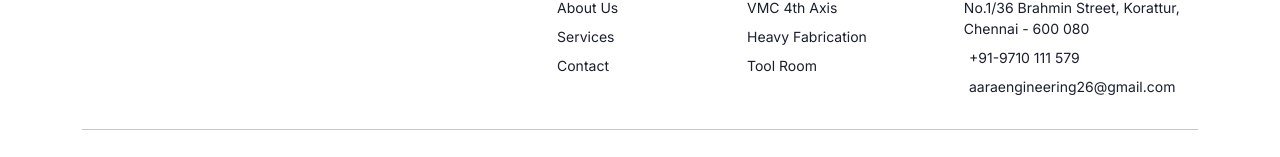
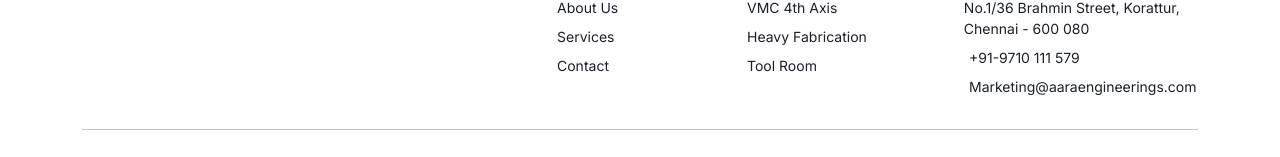
Before and after one commit to Prashanth-1411/Aara, a React (Vite) app: page / in a window 1280 px wide. Shown: the part 1841-1998 px from the top of the page. Built offline with nearby package versions, Linux system fonts and the light colour scheme.

Commit message:
Update Footer.jsx

```diff
--- a/src/components/Footer.jsx
+++ b/src/components/Footer.jsx
@@ -46,7 +46,7 @@
                             <div className="d-flex mb-2"><i className="fas fa-user me-3 mt-1 text-primary-blue" style={{ width: '16px' }}></i> <span>JAYA KUMAR C</span></div>
                             <div className="d-flex mb-2"><i className="fas fa-map-marker-alt me-3 mt-1 text-primary-blue" style={{ width: '16px' }}></i> <span>No.1/36 Brahmin Street, Korattur, Chennai - 600 080</span></div>
                             <div className="d-flex mb-2"><i className="fas fa-phone me-3 mt-1 text-primary-blue" style={{ width: '16px' }}></i> <span>+91-9710 111 579</span></div>
-                            <div className="d-flex mb-2"><i className="fas fa-envelope me-3 mt-1 text-primary-blue" style={{ width: '16px' }}></i> <span>aaraengineering26@gmail.com</span></div>
+                            <div className="d-flex mb-2"><i className="fas fa-envelope me-3 mt-1 text-primary-blue" style={{ width: '16px' }}></i> <span>Marketing@aaraengineerings.com</span></div>
                         </div>
                     </Col>
                 </Row>
```
